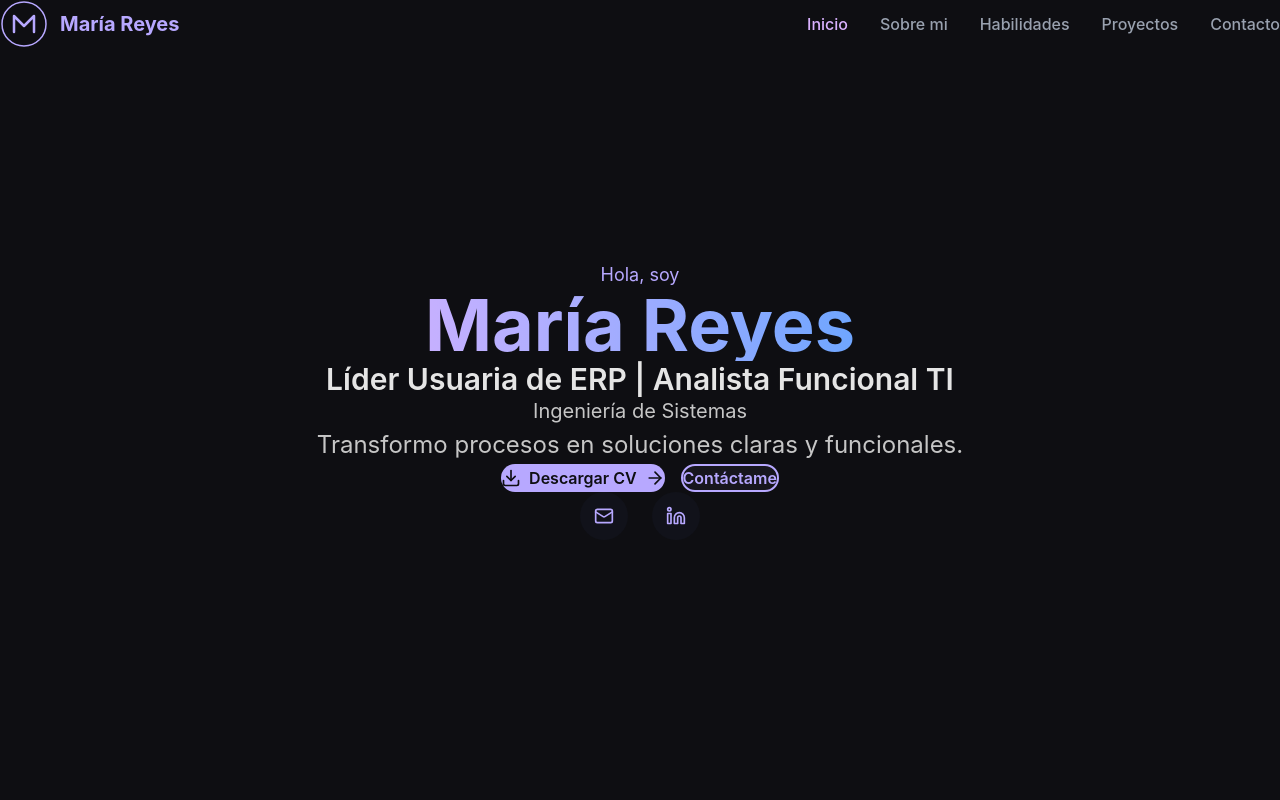
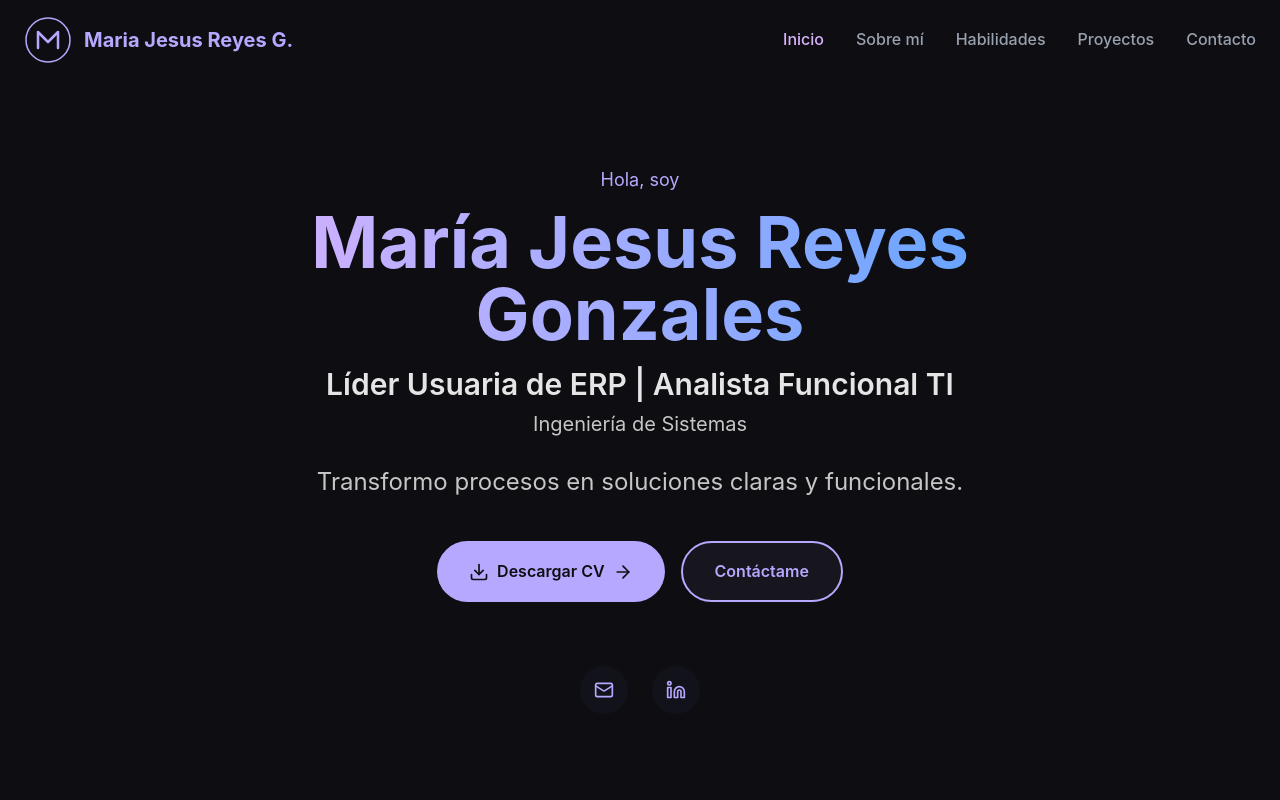
Before and after one commit to majesurrgg/portfolio-maje, a React (Vite) app: page / in a window 1280 px wide. Shown: the top 800 px of the page. Built offline with nearby package versions, Linux system fonts and the light colour scheme.

Commit message:
aditional configurations

```diff
--- a/index.html
+++ b/index.html
@@ -1,13 +1,40 @@
 <!doctype html>
-<html lang="en">
+<html lang="es">
+
 <head>
   <meta charset="UTF-8" />
-    <link rel="icon" type="image/svg+xml" href="/vite.svg" />
+  <link rel="icon" type="image/svg+xml" href="/favicon.svg" />
   <meta name="viewport" content="width=device-width, initial-scale=1.0" />
-    <title>portfolio-maje</title>
+  <title>María Jesus Reyes - Portfolio</title>
+  <!-- SEO Meta Tags -->
+  <meta name="description"
+    content="María Reyes - Líder Usuaria de ERP, Analista Funcional TI e Ingeniera de Sistemas. Transformo procesos en soluciones claras y funcionales." />
+  <meta name="keywords"
+    content="María Reyes, ERP, Analista Funcional, Ingeniería de Sistemas, Consultoría TI, React, Python, Java" />
+  <meta name="author" content="María Reyes" />
+
+  <!-- Open Graph / Facebook -->
+  <meta property="og:type" content="website" />
+  <meta property="og:url" content="https://mariareyes.com/" />
+  <meta property="og:title" content="María Jesus Reyes" />
+  <meta property="og:description"
+    content="Transformo procesos en soluciones claras y funcionales. Especializada en implementación de ERP y análisis funcional." />
+
+  <!-- Twitter -->
+  <meta property="twitter:card" content="summary_large_image" />
+  <meta property="twitter:title" content="María Jesus Reyes" />
+  <meta property="twitter:description" content="Transformo procesos en soluciones claras y funcionales." />
+
+  <!-- Google Fonts -->
+  <link rel="preconnect" href="https://fonts.googleapis.com">
+  <link rel="preconnect" href="https://fonts.gstatic.com" crossorigin>
+  <link href="https://fonts.googleapis.com/css2?family=Outfit:wght@300;400;500;600;700&display=swap" rel="stylesheet">
+
 </head>
+
 <body>
   <div id="root"></div>
   <script type="module" src="/src/main.jsx"></script>
 </body>
+
 </html>
--- a/src/components/About.jsx
+++ b/src/components/About.jsx
@@ -11,7 +11,7 @@ const About = () => {
     ];
 
     return (
-        <section id="sobre-mi" className="py-24 px-6">
+        <section id="sobre-mi" className="py-24 px-4 sm:px-6 lg:px-8">
             <div className="max-w-5xl mx-auto">
                 <h2 className="text-4xl md:text-5xl font-bold mb-12 text-center" style={{ color: '#B7A8FF' }}>
                     Sobre Mí
--- a/src/components/Contact.jsx
+++ b/src/components/Contact.jsx
@@ -13,7 +13,7 @@ const Contact = () => {
                 </p>
 
                 <div className="flex gap-4 justify-center flex-wrap mb-12">
-                    <a href="mailto:maria.reyes@email.com"
+                    <a href="mailto:majesu.rg@gmail.com"
                         className="group px-8 py-4 rounded-full font-semibold flex items-center gap-3 transition-all duration-300 hover:scale-105 hover:shadow-xl"
                         style={{ backgroundColor: '#B7A8FF', color: '#0E0E12' }}>
                         <Mail size={20} />
@@ -40,7 +40,7 @@ const Contact = () => {
                     <p className="text-lg" style={{ color: '#C6C6C6' }}>
                         "La tecnología es más poderosa cuando empodera a las personas a resolver problemas reales."
                     </p>
-                    <p className="mt-4 font-semibold" style={{ color: '#B7A8FF' }}>— María Reyes</p>
+                    <p className="mt-4 font-semibold" style={{ color: '#B7A8FF' }}>— Maria Jesus Reyes G.</p>
                 </div>
             </div>
         </section>
--- a/src/components/Footer.jsx
+++ b/src/components/Footer.jsx
@@ -16,7 +16,7 @@ const Footer = () => {
                     <Logo />
                 </div>
                 <p className="mb-2" style={{ color: '#C6C6C6' }}>
-                    © 2024 María Reyes. Todos los derechos reservados.
+                    © 2024 María Jesus Reyes G. Todos los derechos reservados.
                 </p>
                 <p className="text-sm" style={{ color: '#6A5ACD' }}>
                     Diseñado con pasión por la tecnología y el diseño.
--- a/src/components/Hero.jsx
+++ b/src/components/Hero.jsx
@@ -8,7 +8,7 @@ const Hero = ({ scrollToSection }) => {
                 <div className="mb-8 opacity-0 animate-fade-in" style={{ animation: 'fadeIn 1s ease-in forwards' }}>
                     <p className="text-lg mb-3" style={{ color: '#B7A8FF' }}>Hola, soy</p>
                     <h1 className="text-6xl md:text-7xl font-bold mb-4 bg-gradient-to-r from-purple-300 to-blue-400 bg-clip-text text-transparent">
-                        María Reyes
+                        María Jesus Reyes Gonzales
                     </h1>
                     <div className="space-y-2 mb-6">
                         <p className="text-2xl md:text-3xl font-semibold" style={{ color: '#E5E5E5' }}>
--- a/src/components/Navbar.jsx
+++ b/src/components/Navbar.jsx
@@ -1,4 +1,5 @@
-import React from 'react';
+import React, { useState } from 'react';
+import { Menu, X } from 'lucide-react';
 
 // Logo SVG Component
 const Logo = () => (
@@ -9,27 +10,95 @@ const Logo = () => (
 );
 
 const Navbar = ({ scrollY, activeSection, scrollToSection }) => {
+    const [isMenuOpen, setIsMenuOpen] = useState(false);
+
+    const menuItems = [
+        { id: 'inicio', label: 'Inicio' },
+        { id: 'sobre-mi', label: 'Sobre mí' },
+        { id: 'habilidades', label: 'Habilidades' },
+        { id: 'proyectos', label: 'Proyectos' },
+        { id: 'contacto', label: 'Contacto' }
+    ];
+
+    const handleMenuClick = (id) => {
+        scrollToSection(id);
+        setIsMenuOpen(false);
+    };
+
     return (
+        <>
             <nav className={`fixed w-full z-50 transition-all duration-300 ${scrollY > 50 ? 'bg-opacity-95 backdrop-blur-lg shadow-lg' : 'bg-opacity-0'}`}
                 style={{ backgroundColor: scrollY > 50 ? '#11121A' : 'transparent' }}>
                 <div className="max-w-7xl mx-auto px-6 py-4 flex justify-between items-center">
-                <div className="flex items-center gap-3 cursor-pointer" onClick={() => scrollToSection('inicio')}>
+                    {/* Logo */}
+                    <div className="flex items-center gap-3 cursor-pointer" onClick={() => handleMenuClick('inicio')}>
                         <Logo />
-                    <span className="text-xl font-bold" style={{ color: '#B7A8FF' }}>María Reyes</span>
+                        <span className="text-xl font-bold" style={{ color: '#B7A8FF' }}>Maria Jesus Reyes G.</span>
                     </div>
+
+                    {/* Desktop Menu */}
                     <div className="hidden md:flex gap-8">
-                    {['inicio', 'sobre-mi', 'habilidades', 'proyectos', 'contacto'].map((item) => (
+                        {menuItems.map((item) => (
                             <button
-                            key={item}
-                            onClick={() => scrollToSection(item)}
-                            className={`transition-all duration-300 font-medium ${activeSection === item ? 'text-purple-300' : 'text-gray-400 hover:text-purple-300'}`}
+                                key={item.id}
+                                onClick={() => scrollToSection(item.id)}
+                                className={`transition-all duration-300 font-medium ${activeSection === item.id ? 'text-purple-300' : 'text-gray-400 hover:text-purple-300'}`}
                             >
-                            {item.charAt(0).toUpperCase() + item.slice(1).replace('-', ' ')}
+                                {item.label}
+                            </button>
+                        ))}
+                    </div>
+
+                    {/* Mobile Menu Button */}
+                    <button
+                        className="md:hidden p-2 rounded-lg transition-colors"
+                        onClick={() => setIsMenuOpen(!isMenuOpen)}
+                        style={{ color: '#B7A8FF' }}
+                        aria-label="Toggle menu"
+                    >
+                        {isMenuOpen ? <X size={24} /> : <Menu size={24} />}
+                    </button>
+                </div>
+            </nav>
+
+            {/* Mobile Menu Overlay */}
+            {isMenuOpen && (
+                <div
+                    className="fixed inset-0 z-40 md:hidden"
+                    style={{ backgroundColor: 'rgba(14, 14, 18, 0.98)', paddingTop: '80px' }}
+                >
+                    <div className="flex flex-col items-center gap-8 p-8">
+                        {menuItems.map((item, index) => (
+                            <button
+                                key={item.id}
+                                onClick={() => handleMenuClick(item.id)}
+                                className="text-2xl font-semibold transition-all duration-300 hover:scale-110"
+                                style={{
+                                    color: activeSection === item.id ? '#B7A8FF' : '#E5E5E5',
+                                    animation: `fadeInUp 0.3s ease-out ${index * 0.1}s forwards`,
+                                    opacity: 0
+                                }}
+                            >
+                                {item.label}
                             </button>
                         ))}
                     </div>
                 </div>
-        </nav>
+            )}
+
+            <style jsx>{`
+                @keyframes fadeInUp {
+                    from {
+                        opacity: 0;
+                        transform: translateY(20px);
+                    }
+                    to {
+                        opacity: 1;
+                        transform: translateY(0);
+                    }
+                }
+            `}</style>
+        </>
     );
 };
 
--- a/src/index.css
+++ b/src/index.css
@@ -1,20 +1,53 @@
 @import "tailwindcss";
 
-* {
+:root {
+  font-family: 'Outfit', system-ui, sans-serif;
+  /* Cambio de fuente */
+  line-height: 1.6;
+  font-weight: 400;
+  color-scheme: dark;
+}
+
+/** {
   margin: 0;
   padding: 0;
   box-sizing: border-box;
-}
+}*/
 
 body {
   margin: 0;
-  font-family: 'Inter', -apple-system, BlinkMacSystemFont, 'Segoe UI', 'Roboto', 'Oxygen',
+  padding: 0;
+  min-width: 320px;
+  min-height: 100vh;
+  /*font-family: 'Inter', -apple-system, BlinkMacSystemFont, 'Segoe UI', 'Roboto', 'Oxygen',
     'Ubuntu', 'Cantarell', 'Fira Sans', 'Droid Sans', 'Helvetica Neue',
-    sans-serif;
-  -webkit-font-smoothing: antialiased;
+    sans-serif;*/
+  /*-webkit-font-smoothing: antialiased;
   -moz-osx-font-smoothing: grayscale;
   background-color: #0E0E12;
+  color: #E5E5E5;*/
+  background: radial-gradient(circle at 50% 0%, #1a1c29 0%, #0E0E12 100%);
   color: #E5E5E5;
+  overflow-x: hidden;
+  /* Evita scroll horizontal indeseado */
+}
+
+/* Scrollbar personalizada para que combine */
+::-webkit-scrollbar {
+  width: 10px;
+}
+
+::-webkit-scrollbar-track {
+  background: #0E0E12;
+}
+
+::-webkit-scrollbar-thumb {
+  background: #2d2f3d;
+  border-radius: 5px;
+}
+
+::-webkit-scrollbar-thumb:hover {
+  background: #B7A8FF;
 }
 
 @keyframes fadeIn {
```
Also changed, not shown: vite.config.js (+35 -3 lines), public/favicon.svg (added), 1 other file (tests, documents, lock files or other folders). Lines whose indentation alone changed are shown as unchanged.
